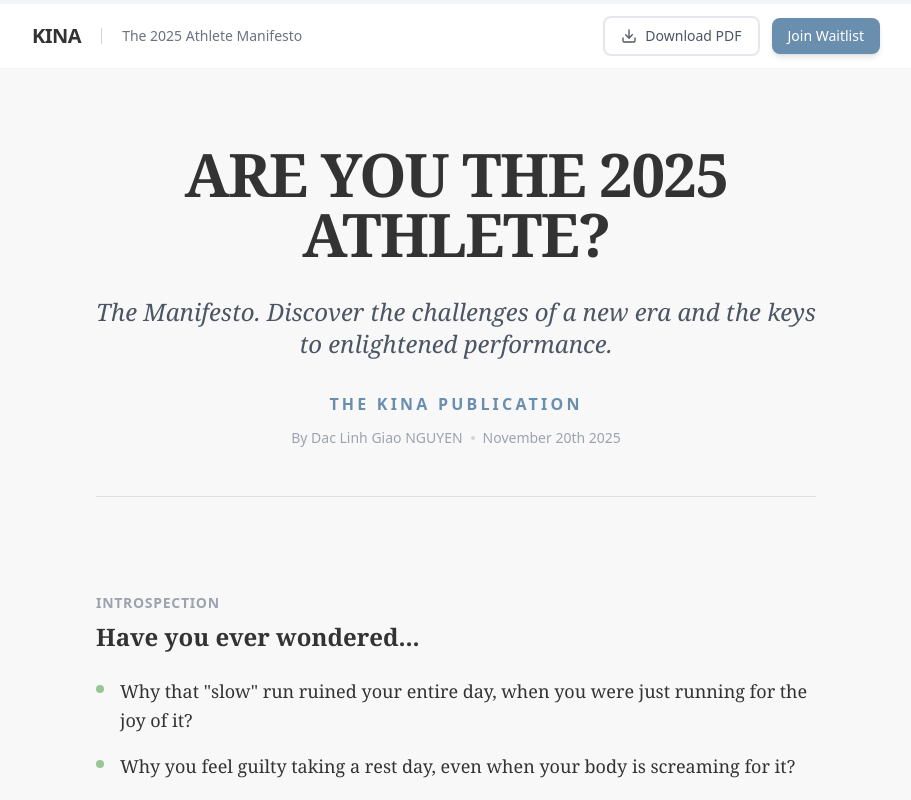
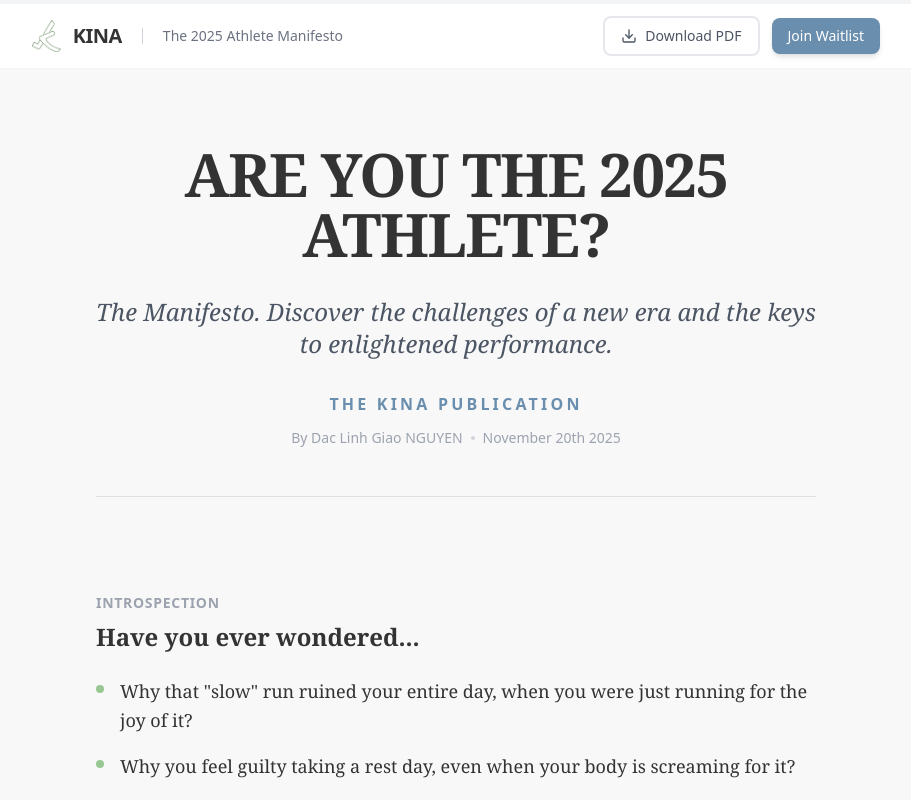
Before and after one commit to kmmania/kina-manifesto, a React (Vite) app: page / in a window 1280 px wide. Shown: the top 800 px of the page, without its empty margins (184-1095 px from the left). Built offline with nearby package versions, Linux system fonts and the light colour scheme.

Commit message:
Add kina logo

```diff
--- a/src/components/Header.tsx
+++ b/src/components/Header.tsx
@@ -2,6 +2,7 @@ import React, {useEffect, useState} from 'react';
 import {Download} from 'lucide-react';
 import {COLORS} from '../types';
 import {Button} from './Button';
+import kinaLogo from '../assets/kina-logo.png';
 
 export const Header: React.FC = () => {
     const [scrollProgress, setScrollProgress] = useState(0);
@@ -34,6 +35,7 @@ export const Header: React.FC = () => {
 
             <div className="max-w-4xl mx-auto px-4 sm:px-6 h-16 flex items-center justify-between">
                 <div className="flex items-center gap-3">
+                    <img src={kinaLogo} alt="KINA Logo" className="h-8 w-auto object-contain"/>
                     <span className="font-bold text-xl tracking-tight text-[#333333]">KINA</span>
                     <span className="hidden sm:inline-block w-px h-4 bg-gray-300 mx-2"></span>
                     <span className="hidden sm:inline-block text-sm text-gray-500 font-medium">The 2025 Athlete Manifesto</span>
```
